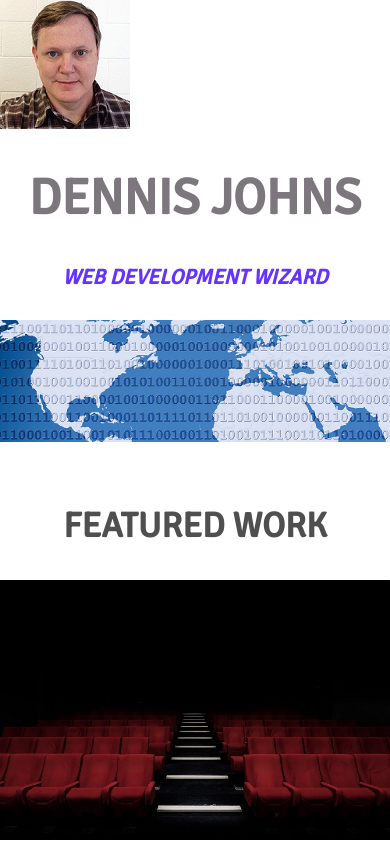
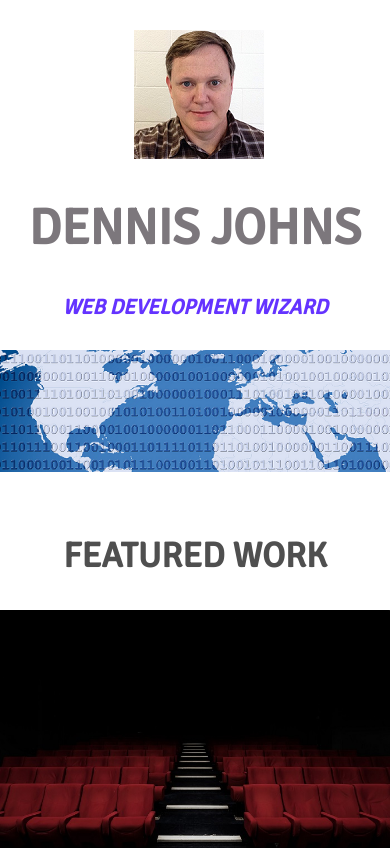
Before and after one commit to HoosierCoder/Portfolio-Project, a plain HTML site: page index.html in a window 390 px wide. Shown: the top 848 px of the page. Drawn offline with nearby package versions, Linux system fonts and the light colour scheme.

Commit message:
Add files via upload

```diff
--- a/css/styles.css
+++ b/css/styles.css
@@ -85,7 +85,7 @@ p {
   display: flex;
 }
 
-.logo {
+.avi {
   padding-left: 50px;
   padding-top: 20px;
 }
@@ -126,7 +126,7 @@ p {
   text-align: center; }
 
 @media screen and (max-width: 550px) {
-  .logo {
+  .avi {
     width: 100%;
     text-align: center;
     padding-left: 8px;
```
